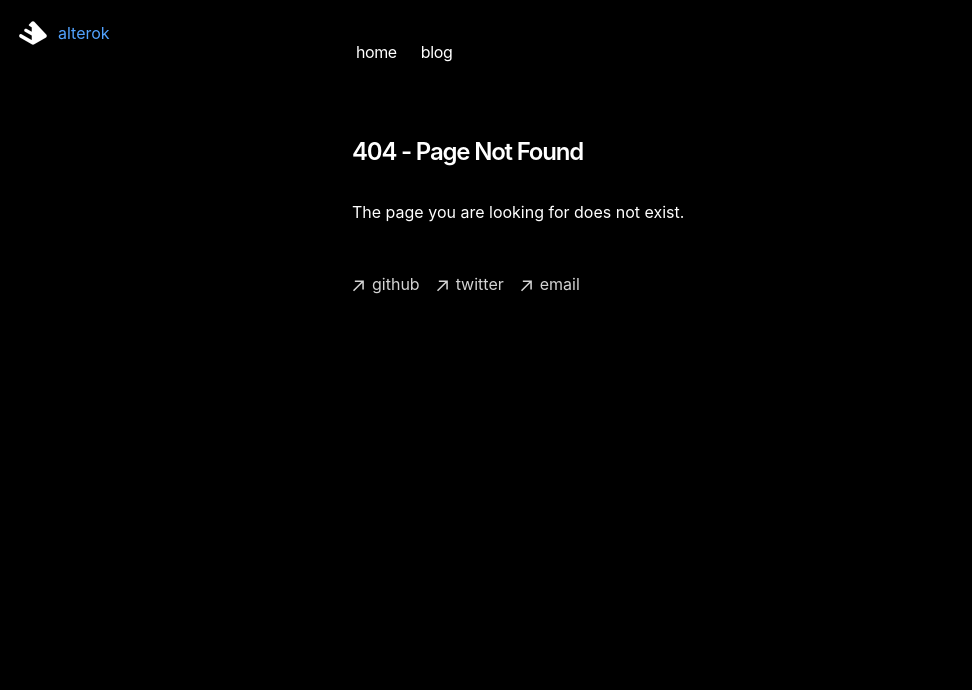
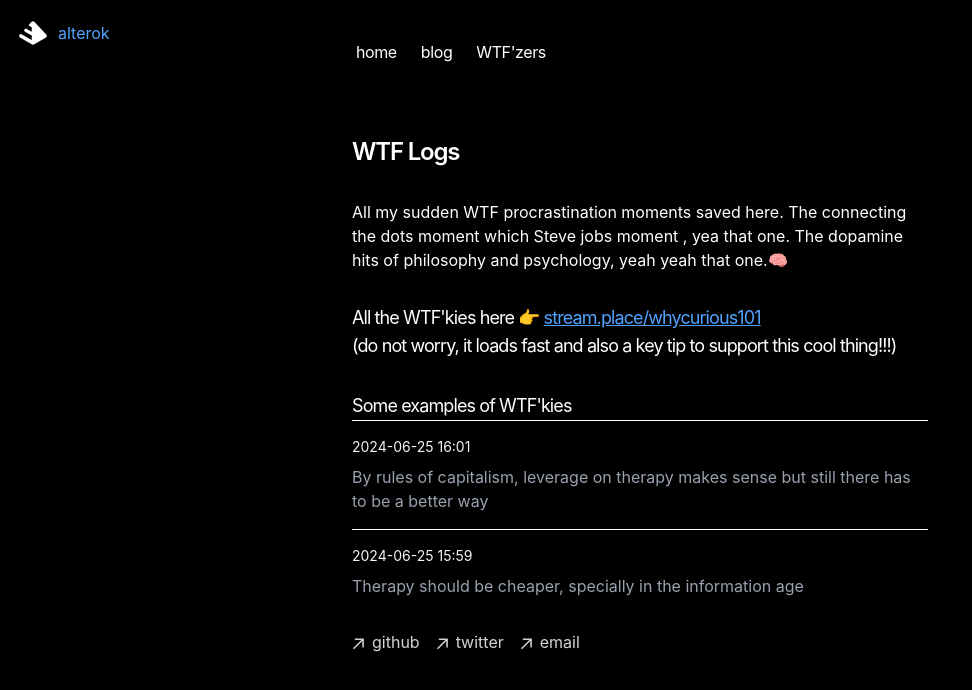
Before and after one commit to DhrishP/buildspace-procast-website, a Next.js app: page /wtf in a window 1280 px wide. Before the commit this address had no page. Shown: the top 690 px of the page, without its empty margins (0-972 px from the left). Built offline with nearby package versions, Linux system fonts and the light colour scheme.

Commit message:
add wtf page

```diff
--- a/app/components/nav.tsx
+++ b/app/components/nav.tsx
@@ -1,13 +1,16 @@
-import Link from 'next/link'
+import Link from "next/link";
 
 const navItems = {
-  '/': {
-    name: 'home',
+  "/": {
+    name: "home",
   },
-  '/blog': {
-    name: 'blog',
-  }
-}
+  "/blog": {
+    name: "blog",
+  },
+  "/wtf": {
+    name: `WTF'zers`,
+  },
+};
 
 export function Navbar() {
   return (
@@ -27,11 +30,11 @@ export function Navbar() {
                 >
                   {name}
                 </Link>
-              )
+              );
             })}
           </div>
         </nav>
       </div>
     </aside>
-  )
+  );
 }
--- /dev/null
+++ b/app/wtf/page.tsx
@@ -0,0 +1,56 @@
+import { BlogPosts } from "app/components/posts";
+import Link from "next/link";
+
+export const metadata = {
+  title: `WTF'zers`,
+  description:
+    "The page for my procastination connecting the dots WTF moments.",
+};
+
+export default function Page() {
+  return (
+    <section>
+      <h1 className="font-semibold text-2xl mb-8  tracking-tighter">
+        WTF Logs
+      </h1>
+      <p className="mb-4">
+        {`All my sudden WTF procrastination moments saved here. The connecting the dots moment which Steve jobs moment , yea that one. The dopamine hits of philosophy and psychology, yeah yeah that one.🧠`}
+      </p>
+
+      <h2 className="text-lg mt-8 tracking-tighter">
+        All the WTF'kies here 👉{" "}
+        <Link
+          className="underline text-blue-400"
+          href={"https://streams.place/whycurious101"}
+        >
+          stream.place/whycurious101
+        </Link>
+        <br/>
+        (do not worry, it loads fast and also a key tip to support this cool
+        thing!!!)
+      </h2>
+
+      <h3 className="text-lg mt-8 tracking-tighter">Some examples of WTF'kies</h3>
+      <div className="space-y-4">
+        <div className="border-t pt-4">
+          <div className="flex justify-between items-center mb-2">
+            <span className="text-sm text-gray-100">2024-06-25 16:01</span>
+          </div>
+          <p className="text-gray-400">
+            By rules of capitalism, leverage on therapy makes sense but still
+            there has to be a better way
+          </p>
+        </div>
+
+        <div className="border-t pt-4">
+          <div className="flex justify-between items-center mb-2">
+            <span className="text-sm text-gray-100">2024-06-25 15:59</span>
+          </div>
+          <p className="text-gray-400">
+            Therapy should be cheaper, specially in the information age
+          </p>
+        </div>
+      </div>
+    </section>
+  );
+}
```
Also changed, not shown: app/wtf/paget.tsx (deleted), 1 other file (tests, documents, lock files or other folders).
